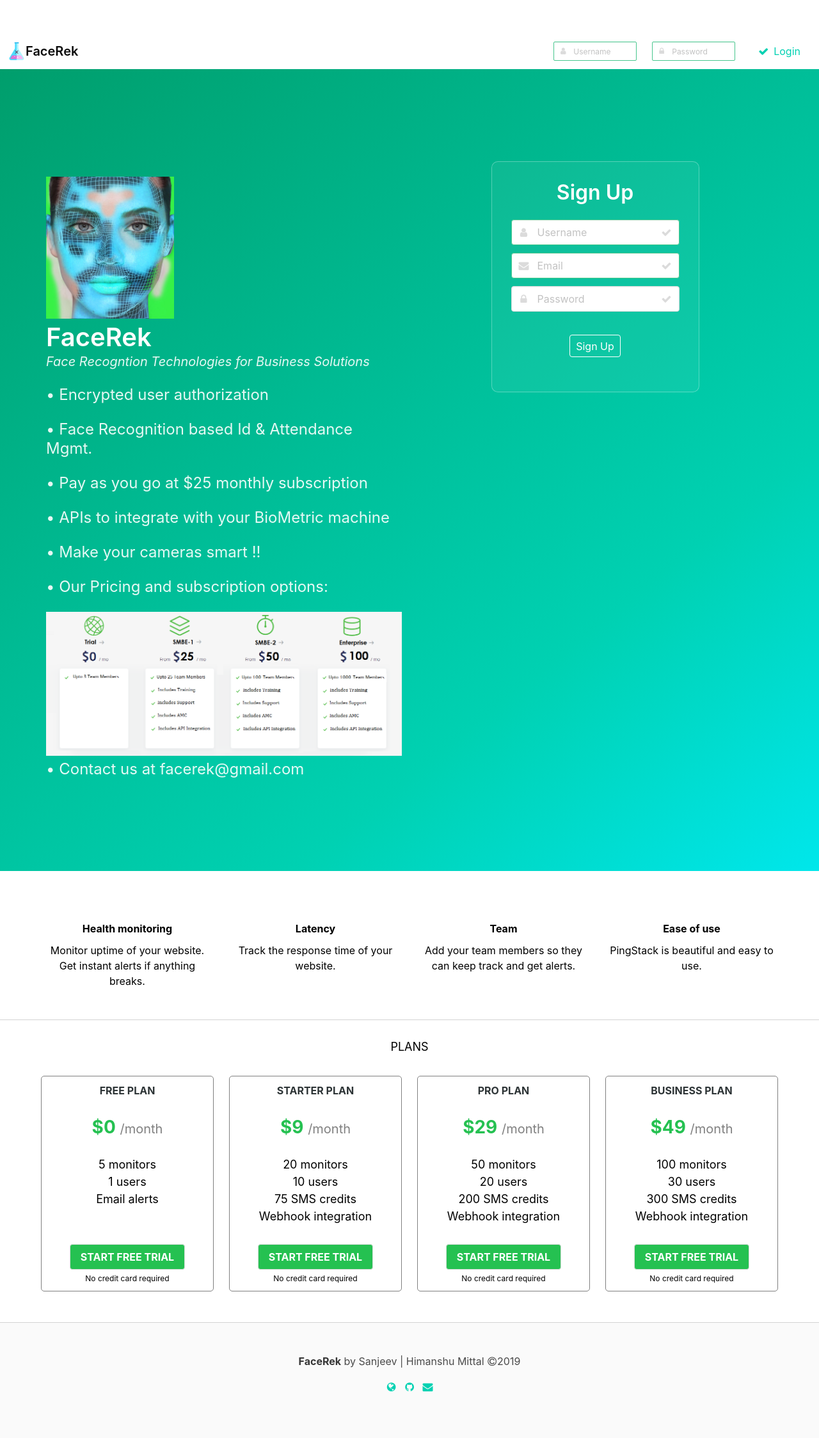
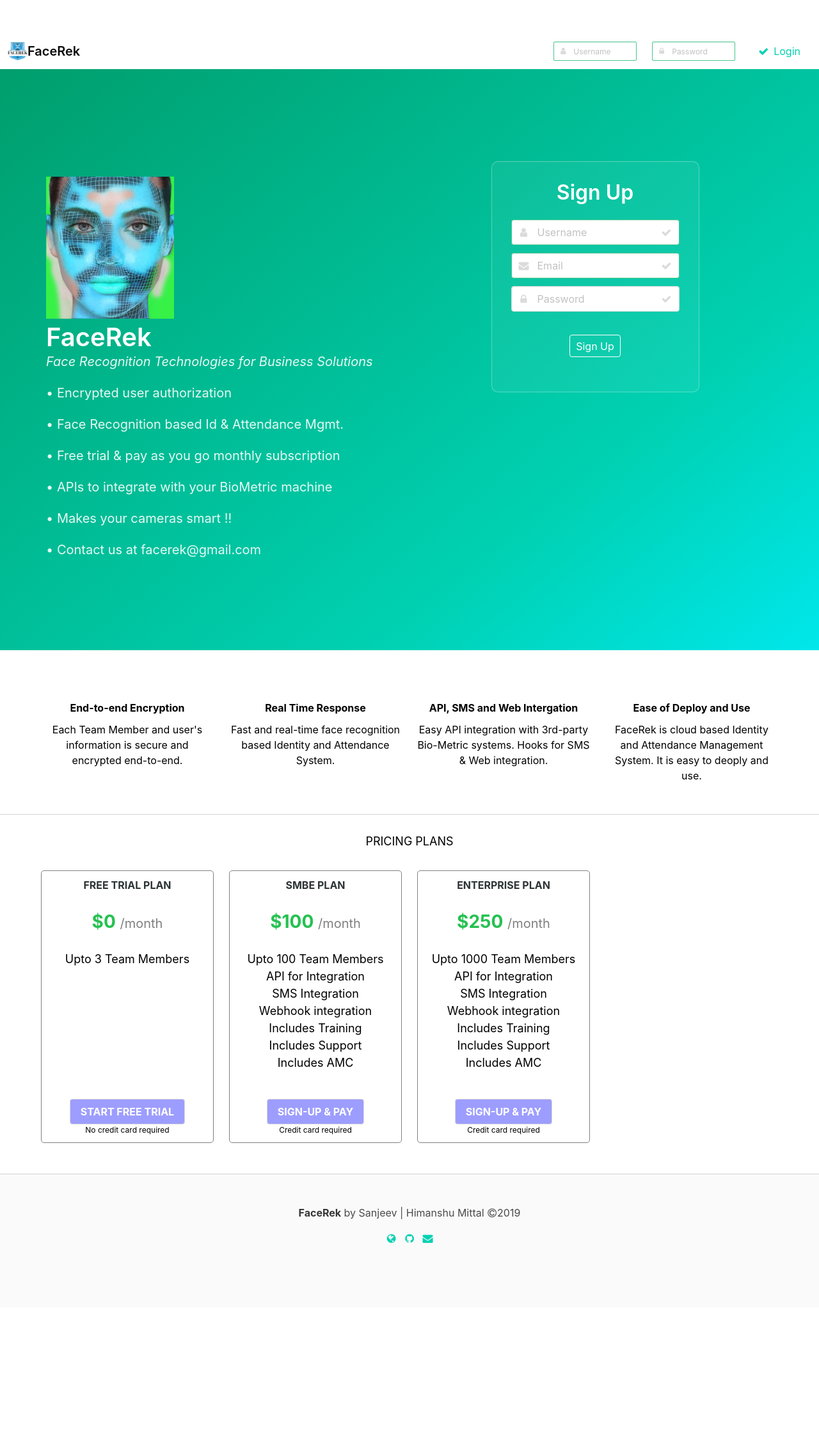
Before and after one commit to san-jeev/Week5-Project, a Flask app: page / in a window 1280 px wide. Shown: the top 2247 px of the page at 64% size. After the commit the page ends 1943 px from the top, so only its background shows below. Run offline with Flask 2, Linux system fonts and the light colour scheme; some libraries are stand-ins or nearby versions.

Commit message:
Add files via upload

```diff
--- a/templates/login.html
+++ b/templates/login.html
@@ -4,8 +4,8 @@
   <nav class="navbar is-transparent">
     <div class="navbar-brand">
       <a class="navbar-item" href="/">
-<!--        <img src="https://github.com/san-jeev/Week5-Project/tree/payments-feature/media/flaskex-logo.png" alt="Flaskex"> -->
-        <img src="https://github.com/anfederico/Flaskex/raw/master/media/flaskex-logo.png" alt="Flaskex">
+        <img src="{{url_for('static', filename='img/facerek-logo.png')}}" alt="FaceRek logo" >
+<!--        <img src="https://github.com/anfederico/Flaskex/raw/master/media/flaskex-logo.png" alt="Flaskex"> -->
         <h6 href="/" class="subtitle"><strong>FaceRek</strong></h6>
       </a>
       <div id="navbar-burger-id" class="navbar-burger burger" data-target="navbar-menu-id">
@@ -48,7 +48,9 @@
     </div>
   </nav>
 </section>
+
 <title>FaceRek</title>
+
 <section class="hero is-primary is-bold is-medium">
   <div class="hero-body">
     <div class="container has-text-centered">
@@ -57,18 +59,15 @@
           <br>
           <p><img src="{{url_for('static', filename='img/facescan1.jpg')}}" alt="FaceRek How To" width="200" height="100"></p>
           <p class="title is-2">FaceRek</p>
-          <p class="subtitle is-5"><i>Face Recogntion Technologies for Business Solutions</i></p>
-          <p class="subtitle is-4">&#x2022 Encrypted user authorization</p>
-          <p class="subtitle is-4">&#x2022 Face Recognition based Id & Attendance Mgmt.</p>
-          <p class="subtitle is-4">&#x2022 Pay as you go at $25 monthly subscription</p>
-          <p class="subtitle is-4">&#x2022 APIs to integrate with your BioMetric machine</p>
-    	  <p class="subtitle is-4">&#x2022 Make your cameras smart !!</p>
-    	  <p class="subtitle is-4">&#x2022 Our Pricing and subscription options: </p>
-          <p>
-              <img src="{{url_for('static', filename='img/pricing.png')}}" alt="FaceRek How To" width="800" height="30">
-          </p>
-    	  <p class="subtitle is-4">&#x2022 Contact us at facerek@gmail.com </p>
+          <p class="subtitle is-5"><i>Face Recognition Technologies for Business Solutions</i></p>
+          <p class="subtitle is-18">&#x2022 Encrypted user authorization</p>
+          <p class="subtitle is-8">&#x2022 Face Recognition based Id & Attendance Mgmt.</p>
+          <p class="subtitle is-8">&#x2022 Free trial & pay as you go monthly subscription</p>
+          <p class="subtitle is-8">&#x2022 APIs to integrate with your BioMetric machine</p>
+    	  <p class="subtitle is-8">&#x2022 Makes your cameras smart !!</p>
+    	  <p class="subtitle is-8">&#x2022 Contact us at facerek@gmail.com </p>
         </div>
+        <!-- Sign up and Sign-in --->
         <div class="column is-auto">
           <div id="signup-box" class="signup-box">
             <div class="signup-area">
@@ -118,7 +117,8 @@
     </div>
   </div>
 </section>
-<!-- Features -->
+
+<!-- FaceRek Features -->
 <div class="section" style="color: black; margin-top: 20px; border-bottom: 1px solid lightgrey;">
     <div class="container">
         <div class="item columns">
@@ -128,11 +128,11 @@
                 </p>
 
                 <p class="item-title" style="text-align: center; margin-top: 10px;">
-                    <span style="font-weight: bold;">Health monitoring</span>
+                    <span style="font-weight: bold;">End-to-end Encryption</span>
                 </p>
 
                 <p style="text-align: center; margin-top: 10px;">
-                    Monitor uptime of your website. Get instant alerts if anything breaks.
+                    Each Team Member and user's information is secure and encrypted end-to-end.
                 </p>
 
             </div>
@@ -143,11 +143,11 @@
                 </p>
 
                 <p class="item-title" style="text-align: center; margin-top: 10px;">
-                    <span style="font-weight: bold;">Latency</span>
+                    <span style="font-weight: bold;">Real Time Response</span>
                 </p>
 
                 <p style="text-align: center; margin-top: 10px;">
-                    Track the response time of your website.
+                    Fast and real-time face recognition based Identity and Attendance System.
                 </p>
             </div>
 
@@ -157,11 +157,11 @@
                 </p>
 
                 <p class="item-title" style="text-align: center; margin-top: 10px;">
-                    <span style="font-weight: bold;">Team</span>
+                    <span style="font-weight: bold;">API, SMS and Web Intergation</span>
                 </p>
 
                 <p style="text-align: center; margin-top: 10px;">
-                    Add your team members so they can keep track and get alerts.
+                    Easy API integration with 3rd-party Bio-Metric systems. Hooks for SMS & Web integration.
                 </p>
             </div>
 
@@ -172,11 +172,11 @@
                 </p>
 
                 <p class="item-title" style="text-align: center; margin-top: 10px;">
-                    <span style="font-weight: bold;">Ease of use</span>
+                    <span style="font-weight: bold;">Ease of Deploy and Use</span>
                 </p>
 
                 <p style="text-align: center; margin-top: 10px;">
-                    PingStack is beautiful and easy to use.
+                    FaceRek is cloud based Identity and Attendance Management System. It is easy to deoply and use.
                 </p>
             </div>
 
@@ -184,13 +184,16 @@
     </div>
 </div>
 
-<!-- Plans -->
+<!-- FaceRek Pricing -->
+
+
             <div class="section" id="pricing" style="color: black; margin-top: -20px; border-bottom: 1px solid lightgrey;">
                 <div class="container">
                     <p style="text-align: center; font-size: 18px;">
-            PLANS
+                       PRICING PLANS
                     </p>
-
+                    <!--     -->
+                    <!--     -->
                     <div class="item columns" style="margin-top: 20px;">
 
                         <div class="column is-3">
@@ -199,7 +202,7 @@
 
                                 <nav class="level">
                                     <div class="level-item">
-                            <p style="text-align: center; font-weight: bold; color: #2d3436">FREE PLAN</p>
+                                        <p style="text-align: center; font-weight: bold; color: #2d3436">FREE TRIAL PLAN</p>
                                     </div>
                                 </nav>
 
@@ -213,22 +216,20 @@
                                 </nav>
 
                                 <p style="text-align: center; font-size: 18px;">
-                        5 monitors<br>
-                        1 users<br>
-                        Email alerts<br>
-                        <br>
+                                    Upto 3 Team Members<br>
+                                    <br><br><br><br><br>
                                 </p>
 
-                    <nav class="level" style="margin-top: 20px;">
+                                <nav class="level" style="margin-top: 27px;">
                                     <div class="level-item">
                                         <div>
-                                <a href="https://pingstack.io/app/register">
-                                    <button class="button" style="margin-top: 10px; background-color: #25c151; color: white; font-weight: bold; text-transform: uppercase;">
+                                            <a href="{{ url_for('contact') }}">
+                                                <button class="button" style="margin-top: 43px; background-color: #9d9dff; color: white; font-weight: bold; text-transform: uppercase;">
                                                     Start free trial
                                                 </button>
                                             </a>
 
-                                <p style="text-align: center; font-size: 12px; margin-top: 5px;">
+                                            <p style="text-align: center; font-size: 12px; margin-bottom: 0px;">
                                                 No credit card required
                                             </p>
                                         </div>
@@ -237,47 +238,50 @@
                             </div>
                         </div>
 
+
                         <div class="column is-3">
 
                             <div style="padding: 10px 10px 10px 10px; border: 1px solid gray; border-radius: 5px;">
-
                                 <nav class="level">
                                     <div class="level-item">
-                            <p style="text-align: center; font-weight: bold; color: #2d3436">STARTER PLAN</p>
+                                        <p style="text-align: center; font-weight: bold; color: #2d3436;">SMBE PLAN</p>
                                     </div>
                                 </nav>
 
                                 <nav class="level">
-
                                     <div class="level-item">
-                            <p style="text-align: center; font-size: 28px; font-weight: bold; color: #25c151">
-                                $9 <span style="color: gray; font-weight: normal; font-size: 20px;">/month</span>
+                                        <p style="text-align: center; font-size: 28px; font-weight: bold;color: #25c151">
+                                            $100 <span style="color: gray; font-weight: normal; font-size: 20px;">/month</span>
                                         </p>
                                     </div>
                                 </nav>
 
                                 <p style="text-align: center; font-size: 18px;">
-                        20 monitors<br>
-                        10 users<br>
-                        75 SMS credits<br>
+                                    Upto 100 Team Members<br>
+                                    API for Integration<br>
+                                    SMS Integration<br>
                                     Webhook integration<br>
+                                    Includes Training<br>
+                                    Includes Support<br>
+                                    Includes AMC<br>
                                  </p>
 
-                    <nav class="level" style="margin-top: 20px;">
+                                <nav class="level" style="margin-top: 0px;">
                                     <div class="level-item">
                                         <div>
-                                <a href="https://pingstack.io/app/register">
-                                    <button class="button" style="margin-top: 10px; background-color: #25c151; color: white; font-weight: bold; text-transform: uppercase;">
-                                        Start free trial
+                                            <a href="{{ url_for('contact') }}">
+                                                <button class="button" style="margin-top: 43px; background-color: #9d9dff; color: white; font-weight: bold; text-transform: uppercase;">
+                                                    Sign-Up & Pay
                                                 </button>
                                             </a>
 
-                                <p style="text-align: center; font-size: 12px; margin-top: 5px;">
-                                    No credit card required
+                                            <p style="text-align: center; font-size: 12px; margin-bottom: 0px;">
+                                                Credit card required
                                             </p>
                                         </div>
                                     </div>
                                 </nav>
+
                             </div>
                         </div>
 
@@ -286,88 +290,54 @@
                             <div style="padding: 10px 10px 10px 10px; border: 1px solid gray; border-radius: 5px;">
                                 <nav class="level">
                                     <div class="level-item">
-                            <p style="text-align: center; font-weight: bold; color: #2d3436;">PRO PLAN</p>
-                        </div>
-                    </nav>
-
-                    <nav class="level">
-                        <div class="level-item">
-                            <p style="text-align: center; font-size: 28px; font-weight: bold;color: #25c151">
-                                $29 <span style="color: gray; font-weight: normal; font-size: 20px;">/month</span>
-                            </p>
-                        </div>
-                    </nav>
-
-                    <p style="text-align: center; font-size: 18px;">
-                        50 monitors<br>
-                        20 users<br>
-                        200 SMS credits<br>
-                        Webhook integration<br>
-                    </p>
-
-                    <nav class="level" style="margin-top: 20px;">
-                        <div class="level-item">
-                            <div>
-                                <a href="https://pingstack.io/app/register">
-                                    <button class="button" style="margin-top: 10px; background-color: #25c151; color: white; font-weight: bold; text-transform: uppercase;">
-                                        Start free trial
-                                    </button>
-                                </a>
-
-                                <p style="text-align: center; font-size: 12px; margin-top: 5px;">
-                                    No credit card required
-                                </p>
-                            </div>
-                        </div>
-                    </nav>
-                </div>
-            </div>
-
-            <div class="column is-3">
-
-                <div style="padding: 10px 10px 10px 10px; border: 1px solid gray; border-radius: 5px;">
-                    <nav class="level">
-                        <div class="level-item">
-                            <p style="text-align: center; font-weight: bold; color: #2d3436;">BUSINESS PLAN</p>
+                                        <p style="text-align: center; font-weight: bold; color: #2d3436;">ENTERPRISE PLAN</p>
                                     </div>
                                 </nav>
 
                                 <nav class="level">
                                     <div class="level-item">
                                         <p style="text-align: center; font-size: 28px; font-weight: bold; color: #25c151">
-                                $49 <span style="color: gray; font-weight: normal; font-size: 20px;">/month</span>
+                                            $250 <span style="color: gray; font-weight: normal; font-size: 20px;">/month</span>
                                         </p>
                                     </div>
                                 </nav>
 
                                 <p style="text-align: center; font-size: 18px;">
-                        100 monitors<br>
-                        30 users<br>
-                        300 SMS credits<br>
+                                    Upto 1000 Team Members<br>
+                                    API for Integration<br>
+                                    SMS Integration<br>
                                     Webhook integration<br>
+                                    Includes Training<br>
+                                    Includes Support<br>
+                                    Includes AMC<br>
                                  </p>
 
-                    <nav class="level" style="margin-top: 20px;">
+                                <nav class="level" style="margin-top: 0px;">
                                     <div class="level-item">
                                         <div>
-                                <a href="https://pingstack.io/app/register">
-                                    <button class="button" style="margin-top: 10px; background-color: #25c151; color: white; font-weight: bold; text-transform: uppercase;">
-                                        Start free trial
+                                            <a href="{{ url_for('contact') }}">
+                                                <button class="button" style="margin-top: 43px; background-color: #9d9dff; color: white; font-weight: bold; text-transform: uppercase;">
+                                                    Sign-Up & Pay
                                                 </button>
                                             </a>
 
-                                <p style="text-align: center; font-size: 12px; margin-top: 5px;">
-                                    No credit card required
+                                            <p style="text-align: center; font-size: 12px; margin-bottom: 0px;">
+                                                Credit card required
                                             </p>
                                         </div>
                                     </div>
                                 </nav>
+
                             </div>
                         </div>
 
                     </div>
                 </div>
             </div>
+        </div>
+    </div>
+</div>
+
 <section class="hero">
   <footer class="footer">
     <div class="container">
```
Also changed, not shown: templates/home.html (+16 -58 lines). Lines whose indentation alone changed are shown as unchanged.
